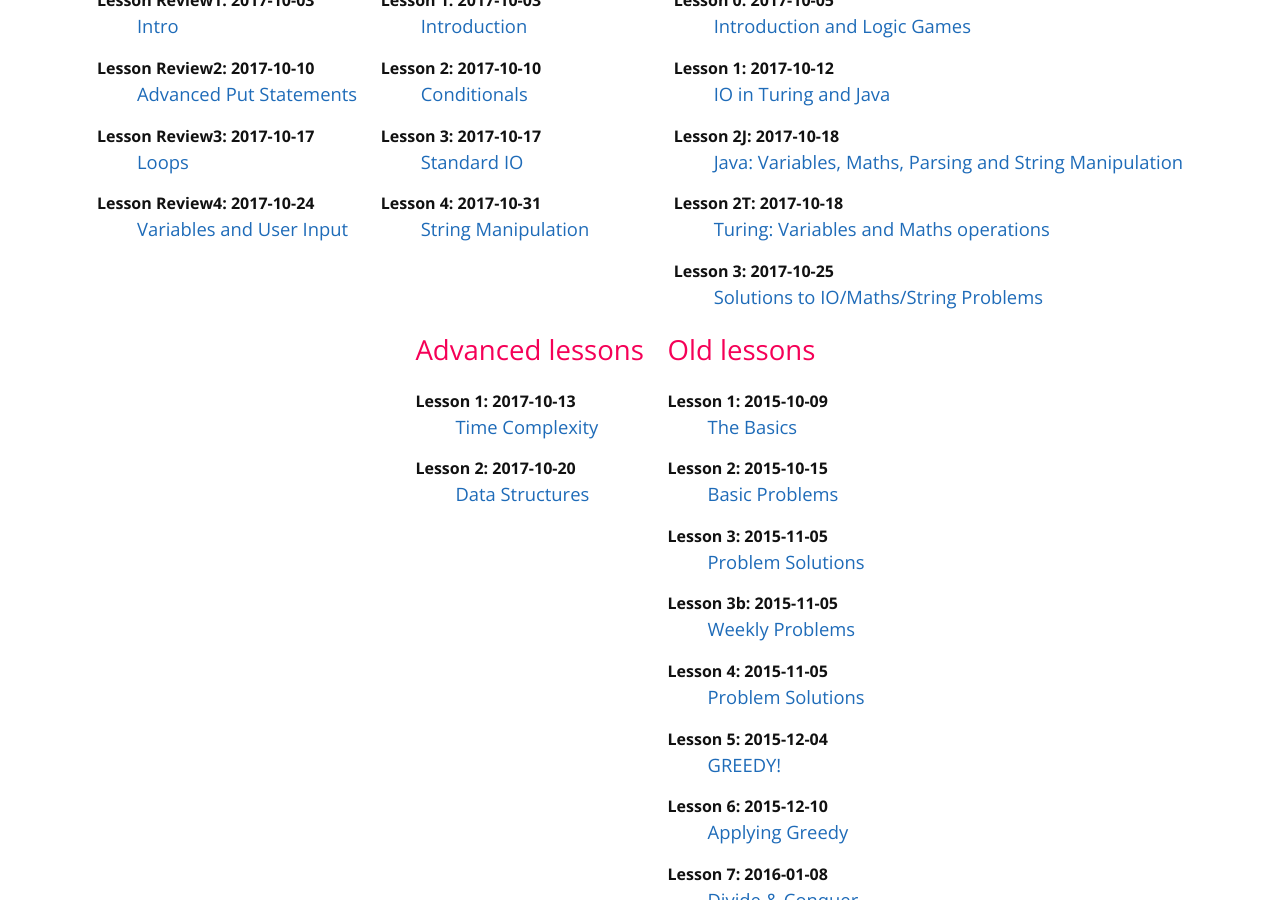
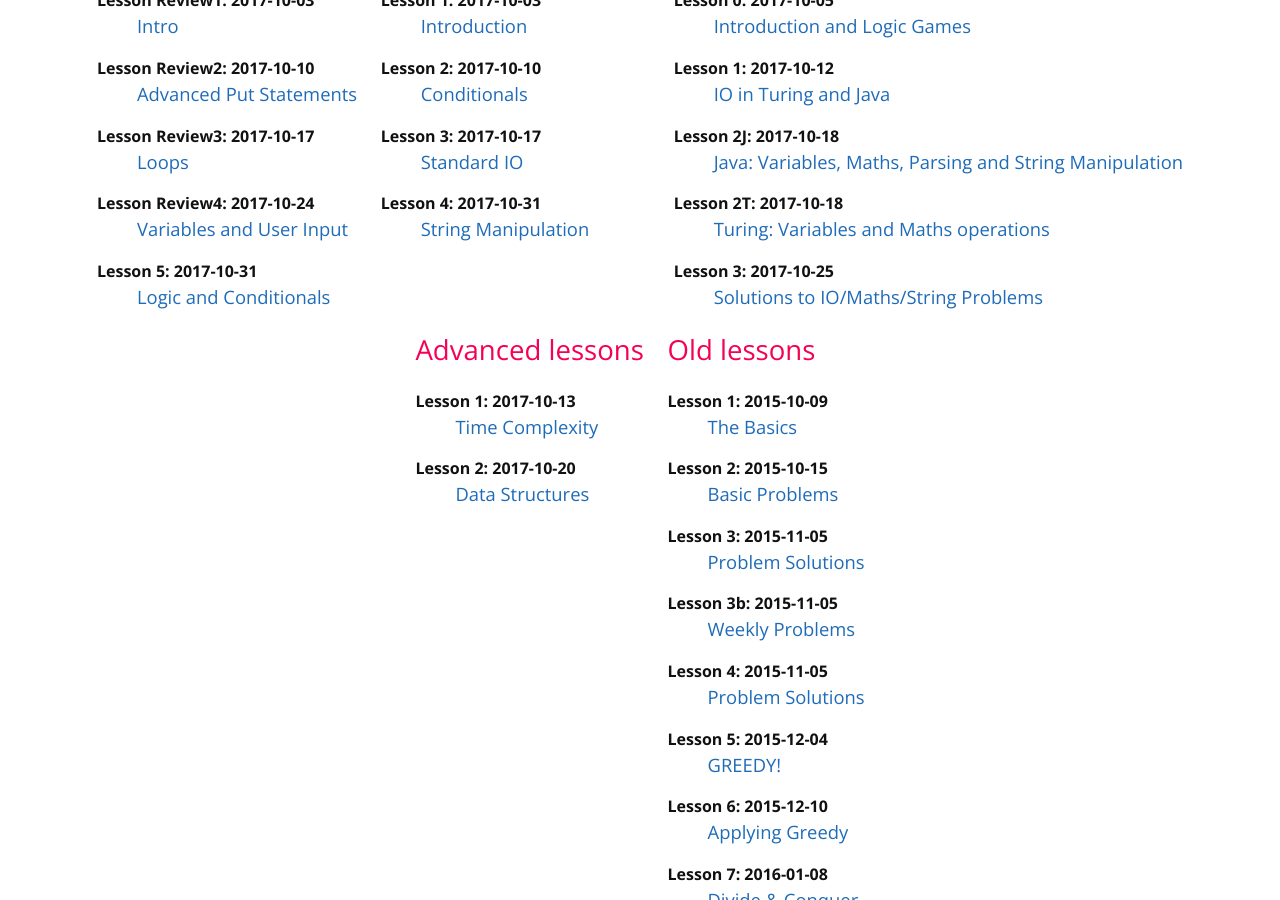
Before and after one commit to mcpt/mcpt.github.io, a Jekyll site: the page built from cpt.md, in a window 1280 px wide and 900 px high, scrolled down 627 px. Built offline with Jekyll 4.4.1, drawn with Linux system fonts in a browser that asks for light colours.

Commit message:
Update junior-lessons.yml

```diff
--- a/_data/junior-lessons.yml
+++ b/_data/junior-lessons.yml
@@ -23,3 +23,8 @@
   date: 2017-10-24
   id: Review4
   url: https://docs.google.com/presentation/d/11rwNHEhiyFEmIOCoIYqVDanQTxQY4i-nBd-45VfpCZo
+
+- title: Logic and Conditionals
+  date: 2017-10-31
+  id: 5
+  url: https://docs.google.com/presentation/d/1LJ0diHCQmEewUNQEUy5YoTCcvf3cXcppuG9rUGHrd8Q
```
